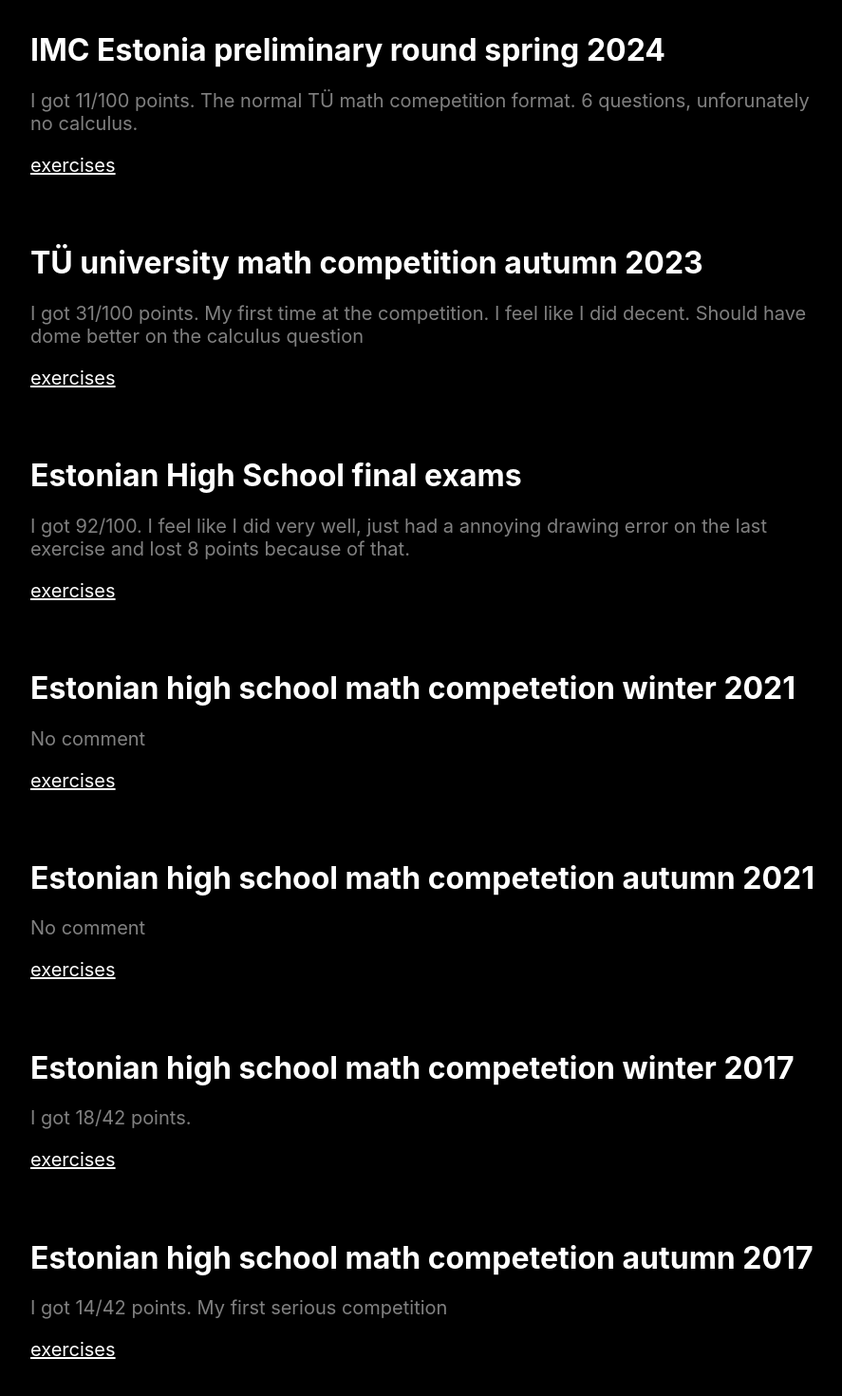
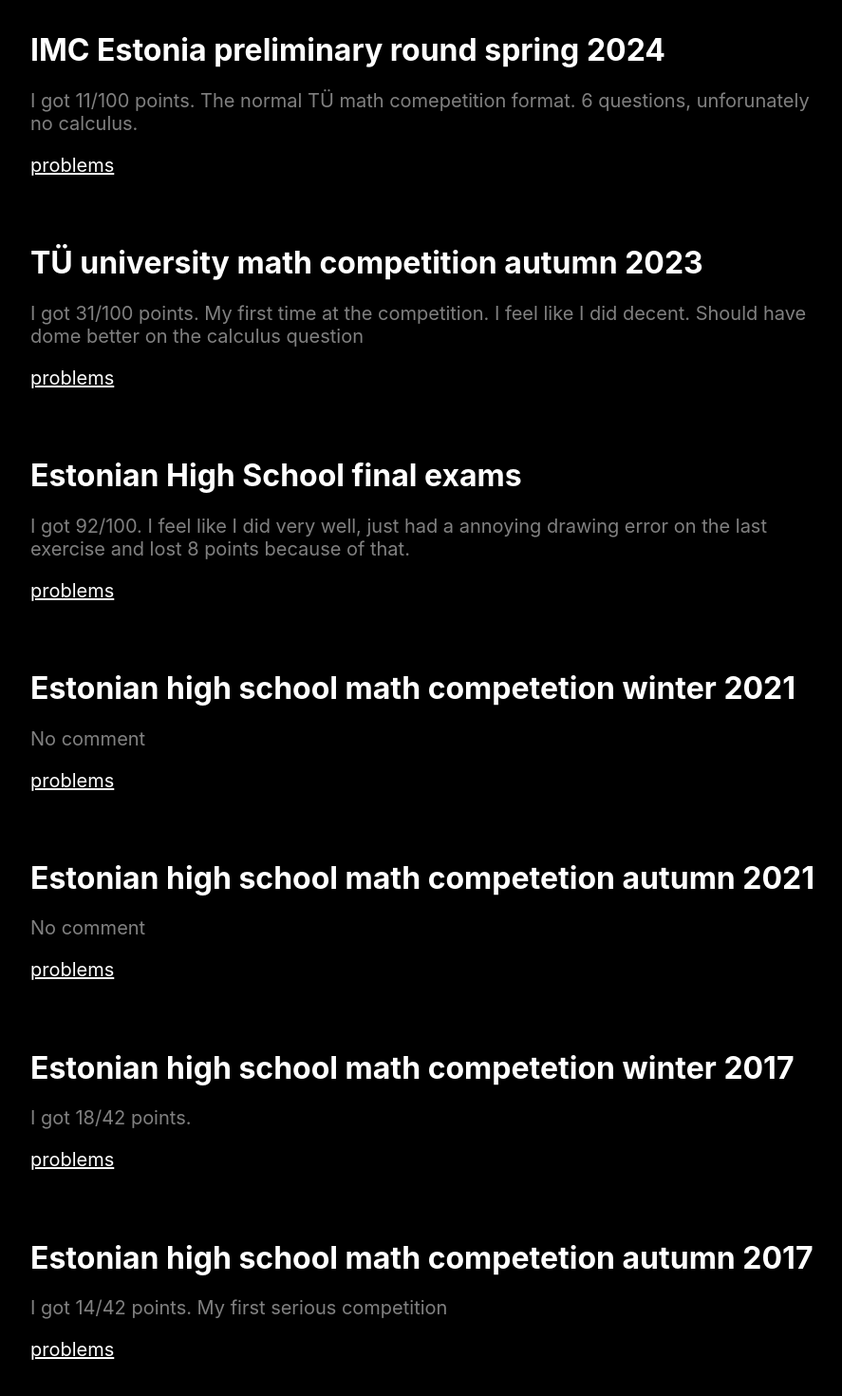
Before and after one commit to Taavi1p/portfolio, a React (Create React App) app: page /math in a window 1280 px wide. Shown: the part 922-2392 px from the top of the page at 95% size, without its empty margins (158-1045 px from the left). Built offline with nearby package versions, Linux system fonts and the light colour scheme.

Commit message:
new text

```diff
--- a/src/components/Books.js
+++ b/src/components/Books.js
@@ -9,7 +9,7 @@
   return (
     <div className="books-page">
       <div className='books-content'>
-      <div className='header'>Books I've enjoyed</div>
+      <div className='header'>I've enjoyed</div>
       <BooksElement
        title="The Man Who Solved the Market"
        author="Gregory Zuckerman"
--- a/src/components/Investing.js
+++ b/src/components/Investing.js
@@ -9,7 +9,7 @@
   return (
     <div className="investing-page">
       <div className='investing-content'>
-        <div className='header'>Positions I hold</div>
+        <div className='header'>Positions</div>
         <InvestingElement stock="Global X Uranium UCITS ETF USD"/>
         <InvestingElement stock="Global X Solar UCITS ETF USD"/>
 
--- a/src/components/Math.js
+++ b/src/components/Math.js
@@ -24,43 +24,43 @@
         header="IMC Estonia preliminary round spring 2024"
         paragraph="I got 11/100 points. The normal TÜ math comepetition format. 6 questions, unforunately no calculus."
         pdfUrl={PDF1}
-        pdfText="exercises"
+        pdfText="problems"
       />
       <MathPost
         header="TÜ university math competition autumn 2023"
         paragraph="I got 31/100 points. My first time at the competition. I feel like I did decent. Should have dome better on the calculus question"
         pdfUrl={PDF2}
-        pdfText="exercises"
+        pdfText="problems"
       />
       <MathPost
         header="Estonian High School final exams"
         paragraph="I got 92/100. I feel like I did very well, just had a annoying drawing error on the last exercise and lost 8 points because of that."
         pdfUrl={PDF3}
-        pdfText="exercises"
+        pdfText="problems"
       />
       <MathPost
         header="Estonian high school math competetion winter 2021"
         paragraph="No comment"
         pdfUrl={PDF4}
-        pdfText="exercises"
+        pdfText="problems"
       />
       <MathPost
         header="Estonian high school math competetion autumn 2021"
         paragraph="No comment"
         pdfUrl={PDF5}
-        pdfText="exercises"
+        pdfText="problems"
       />
       <MathPost
         header="Estonian high school math competetion winter 2017"
         paragraph="I got 18/42 points."
         pdfUrl={PDF6}
-        pdfText="exercises"
+        pdfText="problems"
       />
       <MathPost
         header="Estonian high school math competetion autumn 2017"
         paragraph="I got 14/42 points. My first serious competition"
         pdfUrl={PDF7}
-        pdfText="exercises"
+        pdfText="problems"
       />
       </div>
     </div>
```
